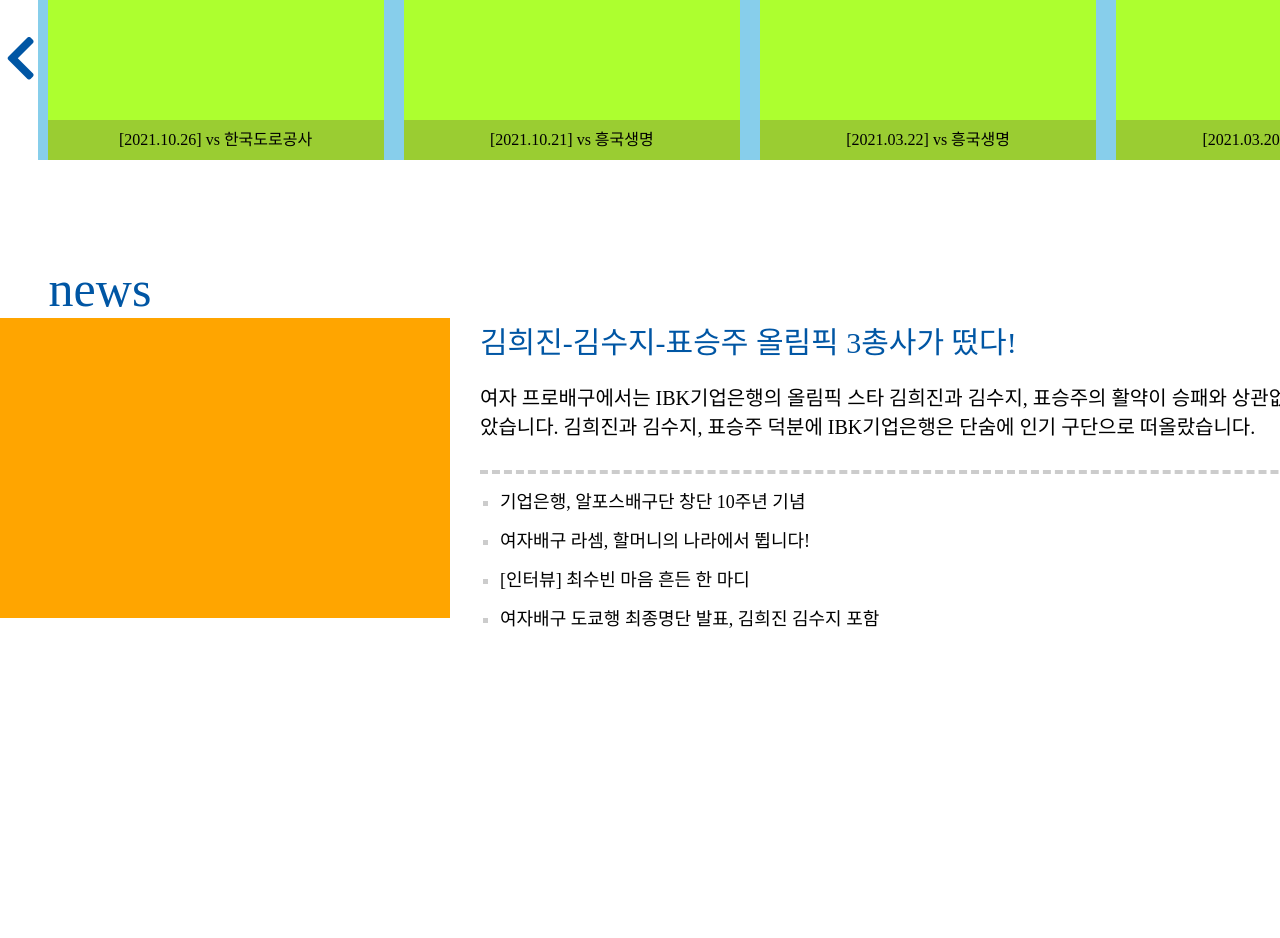
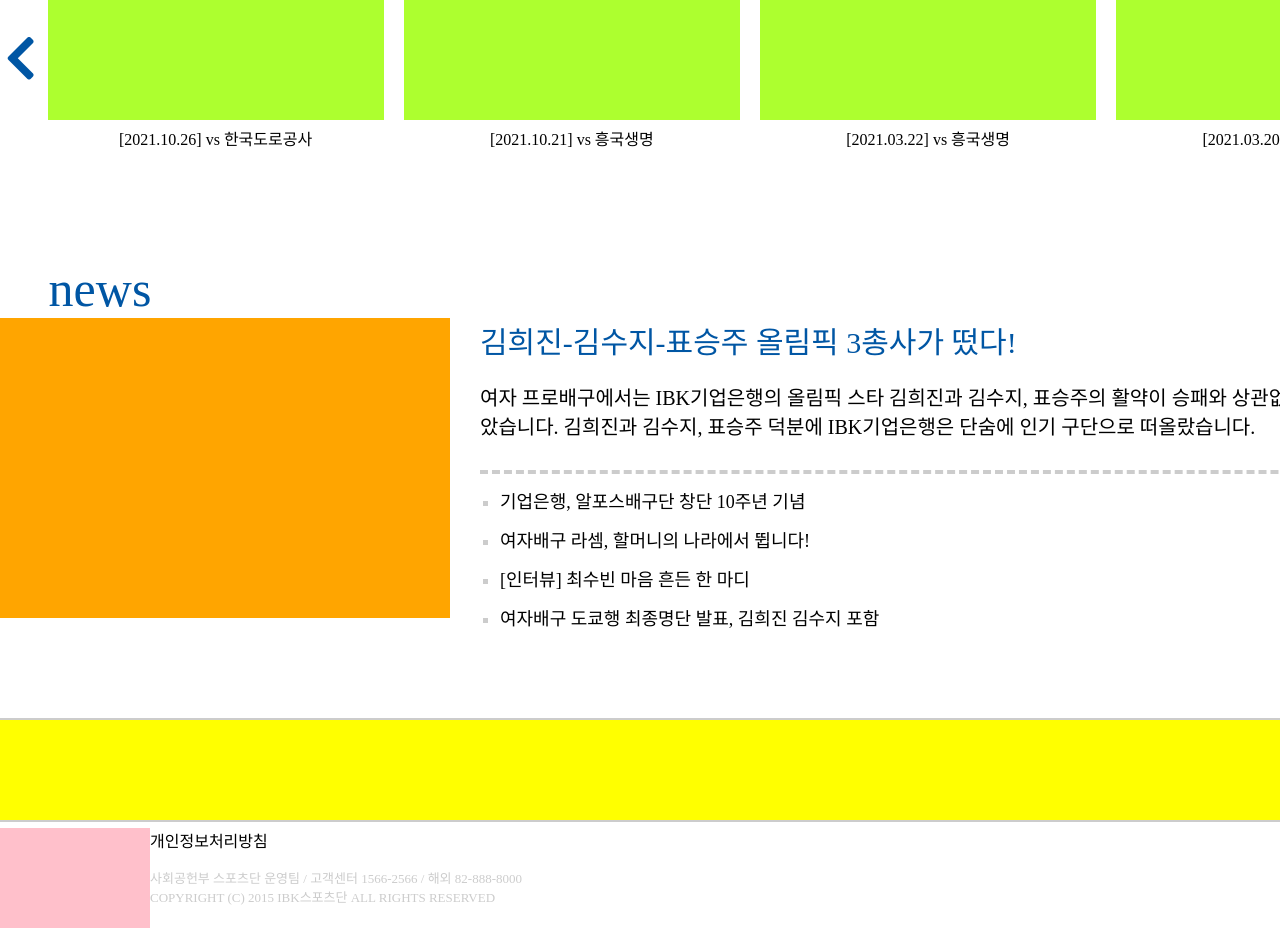
Before and after one commit to leeyoounjung/my-img, a plain HTML site: page index.html in a window 1280 px wide. Shown: the part 2480-3418 px from the top of the page. Before the commit the page ends 3198 px from the top, so only its background shows below. Drawn offline with nearby package versions, Linux system fonts and the light colour scheme.

Commit message:
IBK배구단 코딩 7일차

```diff
--- a/index.html
+++ b/index.html
@@ -439,5 +439,31 @@
       </div>
     </div>
   </div>
+  <div class="ibk-bank-logo">
+    <div class="ibk row">
+      <div class="content cell"></div>
+      <div class="content cell"></div>
+      <div class="content cell"></div>
+      <div class="content cell"></div>
+      <div class="content cell"></div>
+      <div class="content cell"></div>
+      <div class="content cell"></div>
+    </div>
+  </div>
+  <div class="footer">
+    <div class="ibk row">
+      <div class="ibk-logo cell"></div>
+      <div class="ibk-bank cell">
+        <div class="top-box">
+          <a href="#">개인정보처리방침</a>
+        </div>
+        <div class="bottom-box">
+          <p>사회공헌부 스포츠단 운영팀 / 고객센터 1566-2566 / 해외 82-888-8000</p>
+          <p>COPYRIGHT (C) 2015 IBK스포츠단 ALL RIGHTS RESERVED</p>
+        </div>
+      </div>
+      <div class="select-box cell"></div>
+    </div>
+  </div>
 </body>
 </html>
--- a/style.css
+++ b/style.css
@@ -429,7 +429,6 @@ a{
 
 .altostv-wrap > .altostv-bottom-box{
   width : 95% ;
-  background-color : skyblue ;
   margin : 15px auto ;
   max-height : 200px ;
   overflow : hidden ;
@@ -460,7 +459,6 @@ a{
 .altostv-wrap > .altostv-bottom-box > .slider > .content > .txt-box{
   width : 100% ;
   height : 20% ;
-  background-color : yellowgreen ;
   text-align : center ;
   line-height : 40px ;
   cursor : pointer ;
@@ -525,7 +523,6 @@ a{
 
 .photo-wrap > .photo-bottom-box{
   width : 95% ;
-  background-color : skyblue ;
   margin : 15px auto ;
   max-height : 200px ;
   overflow : hidden ;
@@ -541,7 +538,6 @@ a{
   margin : 0 10px ;
   width : calc(100%/4 - 20px) ;
   height : 200px ;
-  background-color : pink ;
 }
 
 .photo-wrap > .photo-bottom-box > .slider > .content > .img-box{
@@ -557,7 +553,6 @@ a{
 .photo-wrap > .photo-bottom-box > .slider > .content > .txt-box{
   width : 100% ;
   height : 20% ;
-  background-color : yellowgreen ;
   text-align : center ;
   line-height : 40px ;
   cursor : pointer ;
@@ -673,3 +668,66 @@ a{
   color : #cccccc ;
 }
 /* news-wrap end */
+/* ibk-bank-logo start */
+.ibk-bank-logo{
+  width : 100% ;
+  height : 100px ;
+  margin-bottom : 10px ;
+}
+
+.ibk-bank-logo > .ibk{
+  border-top : 2px #cccccc solid ;
+  border-bottom : 2px #cccccc solid ;
+  margin : 0 auto ;
+  width : 1500px ;
+  height : 100% ;
+}
+
+.ibk-bank-logo > .ibk > .content{
+  width : calc(100%/7) ;
+  height : 100% ;
+  background-color : yellow ;
+}
+/* ibk-bank-logo end */
+/* footer start */
+.footer{
+  width : 100% ;
+  height : 100px ;
+}
+
+.footer > .ibk{
+  width : 1500px ;
+  height : 100% ;
+  margin : 0 auto ;
+}
+
+.footer > .ibk > .ibk-logo{
+  width : 10% ;
+  height : 100% ;
+  background-color : pink ;
+}
+
+.footer > .ibk > .ibk-bank{
+  width : 80% ;
+  height : 100% ;
+}
+
+.footer > .ibk > .ibk-bank > .top-box{
+  width : 100% ;
+  height : 30% ;
+  font-size : 16px ;
+  margin-bottom : 10px ;
+}
+
+.footer > .ibk > .ibk-bank > .bottom-box{
+  width : 100% ;
+  height : 70% ;
+  color : #cccccc ;
+  font-size : 13px ;
+}
+
+.footer > .ibk > .select-box{
+  width : 10% ;
+  height : 100% ;
+}
+/* footer end */
```
